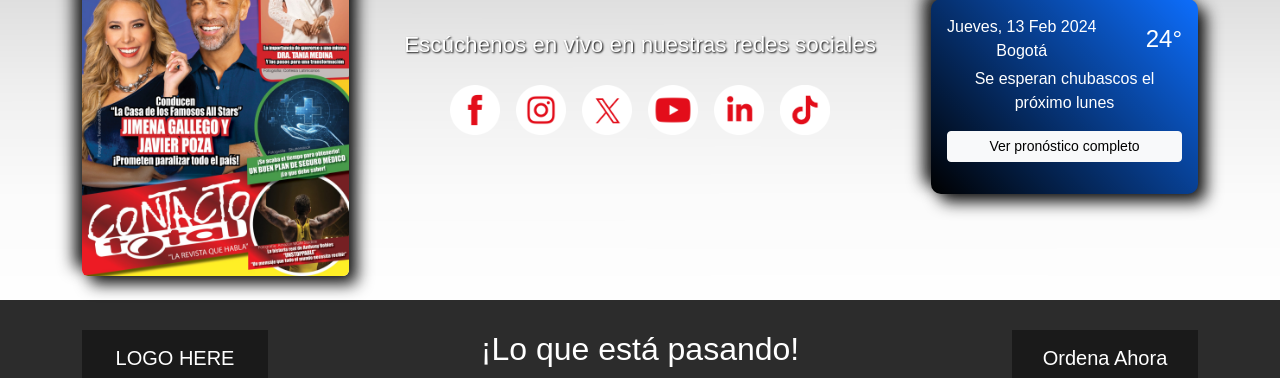
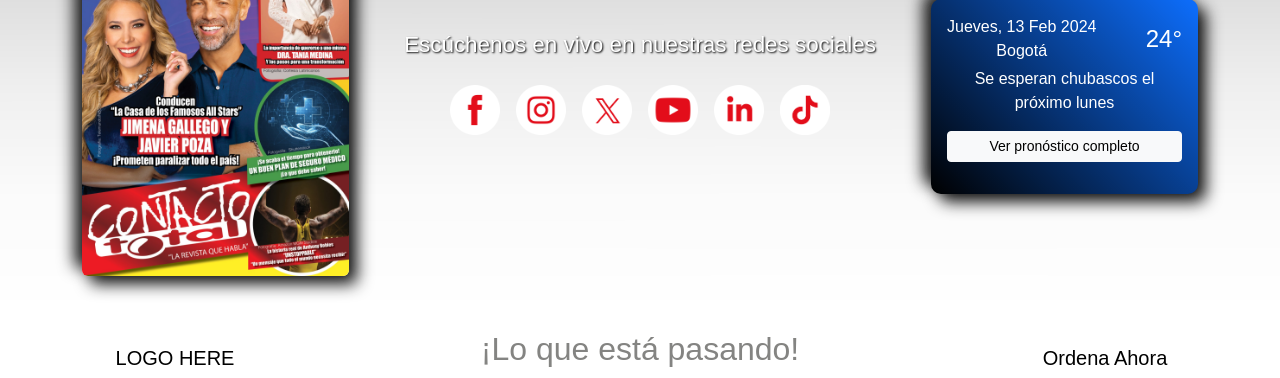
Before and after one commit to CortinezO98/ContacTotalV2, a Django app: page / in a window 1280 px wide; the page is wider, and only the part inside the window is pictured. Shown: the part 633-1011 px from the top of that part. Run offline with Django 5.2, Linux system fonts and the light colour scheme; some libraries are stand-ins or nearby versions.

Commit message:
Cambio Color letras y fondo

```diff
--- a/contacTotal/static/css/styless.css
+++ b/contacTotal/static/css/styless.css
@@ -1,7 +1,7 @@
 body {
   font-family: Arial, sans-serif;
-  background-color: #2c2c2c;
-  color: white;
+  background-color: white;
+  color: black;
   margin: 0;
   padding: 0;
   display: flex;
@@ -90,6 +90,10 @@ body {
 main {
   flex-grow: 1;
   padding: 30px;
+}
+
+#ColorTitulo1 {
+  color: #848482;
 }
 
 footer {
@@ -361,7 +365,7 @@ footer {
 }
 
 .ad-bar {
-  background-color: #1a1a1a;
+  background-color: white;
   min-height: 100vh;
   text-align: center;
   padding-top: 1rem;
--- a/contacTotal/templates/index.html
+++ b/contacTotal/templates/index.html
@@ -20,7 +20,7 @@
 
 
         <div class="col-12 col-lg-8 main-content">
-        <h2 class="text-center mb-4">¡Lo que está pasando!</h2>
+        <h2 id="ColorTitulo1" class="text-center mb-4" >¡Lo que está pasando!</h2>
 
         <div id="noticiasCarousel" class="carousel slide" data-bs-ride="carousel">
             <div class="carousel-inner">
```
